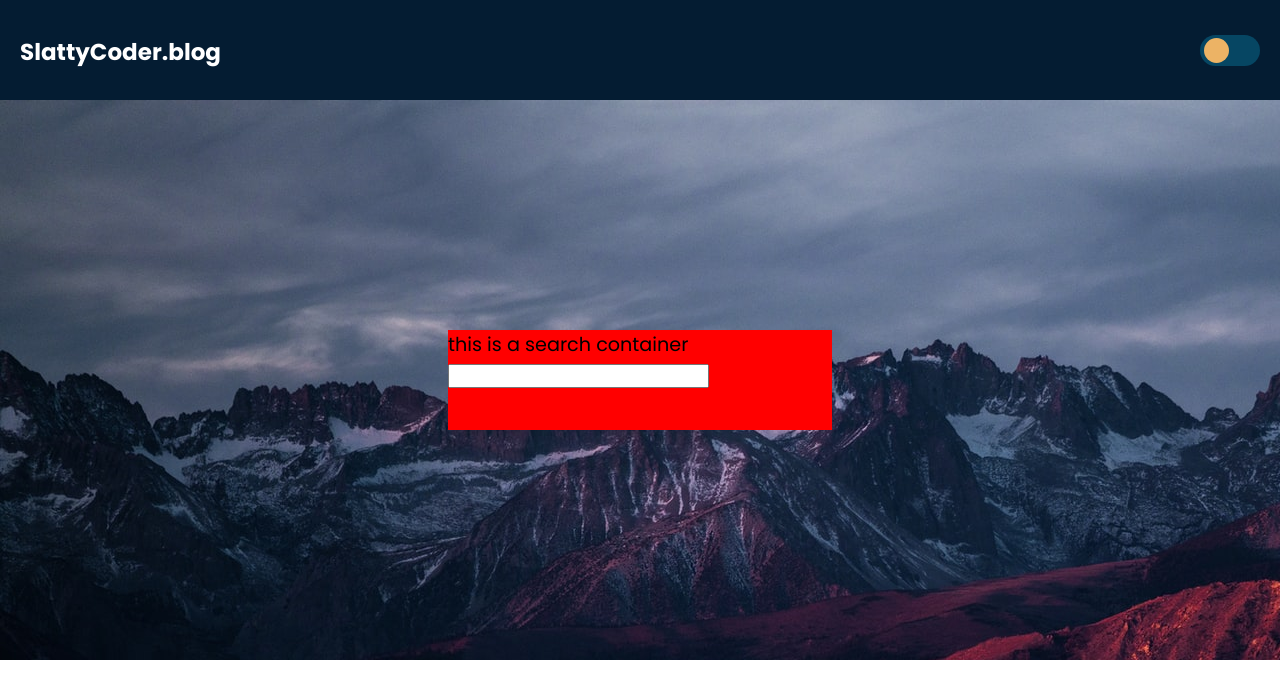
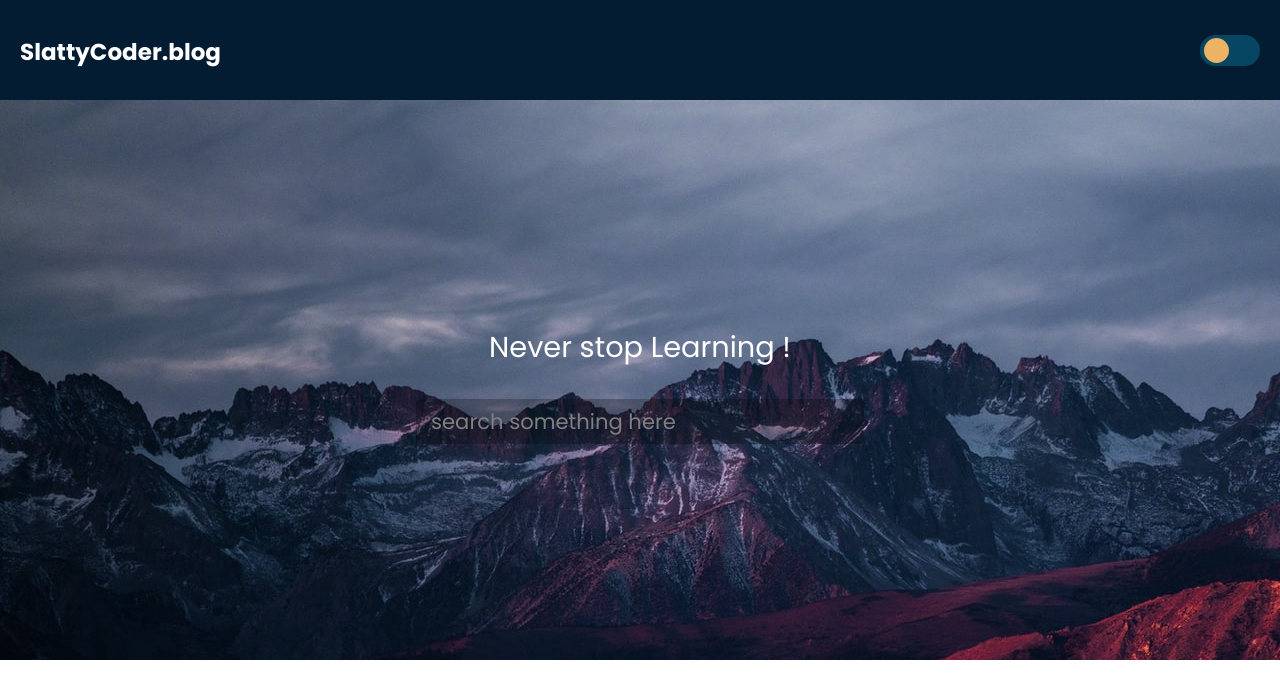
Before and after one commit to BatistaTony/slattyCoder.blog, a Next.js app: page / in a window 1280 px wide. Shown: the top 698 px of the page. Built offline with nearby package versions, Linux system fonts and the light colour scheme.

Commit message:
feat: create a search

```diff
--- a/src/components/Input/index.tsx
+++ b/src/components/Input/index.tsx
@@ -1,8 +1,11 @@
-import React from 'react'
+import React, { useRef } from 'react'
 import { InputStyled } from './styles'
 
-const Input = () => {
-	return <InputStyled />
+export interface InputProps extends React.HTMLProps<HTMLInputElement> {}
+
+const Input: React.FC<InputProps> = ({ ...props }) => {
+	const inputRef = useRef<HTMLInputElement>(null)
+	return <InputStyled {...props} ref={inputRef} />
 }
 
 export default Input
--- a/src/components/Input/styles.ts
+++ b/src/components/Input/styles.ts
@@ -1,3 +1,22 @@
 import styled from 'styled-components'
+import { loadFont } from '../../styles/global-style'
 
-export const InputStyled = styled.input``
+export const InputStyled = styled.input`
+	width: 100%;
+	height: 45px;
+	background-color: rgb(0 0 0 / 25%);
+	border: none;
+	outline: none;
+	border-radius: 5px;
+	box-sizing: border-box;
+	padding-left: 15px;
+	padding-right: 15px;
+	${loadFont({ font: 'Regular' })};
+	color: ${props => props.theme.colors.primaryText};
+	margin-top: 20px;
+	font-size: 1.1rem;
+
+	&::placeholder {
+		color: gray;
+	}
+`
--- /dev/null
+++ b/src/components/Quote/index.tsx
@@ -0,0 +1,16 @@
+import React from 'react'
+import { QuotedStyled } from './styles'
+
+interface QuoteProps {
+	text: string
+}
+
+const Quote = ({ text }: QuoteProps) => {
+	return (
+		<QuotedStyled>
+			<p>{text}</p>
+		</QuotedStyled>
+	)
+}
+
+export default Quote
--- /dev/null
+++ b/src/components/Quote/styles.ts
@@ -0,0 +1,14 @@
+import styled from 'styled-components'
+import { loadFont } from '../../styles/global-style'
+
+export const QuotedStyled = styled.div`
+	width: 100%;
+	height: auto;
+	${loadFont({
+		font: 'Bold',
+	})}
+	color: white;
+	font-size: 1.5rem;
+	text-align: center;
+	padding: 10px;
+`
--- a/src/components/Search/index.tsx
+++ b/src/components/Search/index.tsx
@@ -1,12 +1,13 @@
 import React from 'react'
 import Input from '../Input'
+import Quote from '../Quote'
 import { SearchStyled } from './styles'
 
 const Search = () => {
 	return (
 		<SearchStyled>
-			this is a search container
-			<Input />
+			<Quote text='Never stop Learning !' />
+			<Input placeholder='search something here' />
 		</SearchStyled>
 	)
 }
--- a/src/components/Search/styles.ts
+++ b/src/components/Search/styles.ts
@@ -1,7 +1,6 @@
 import styled from 'styled-components'
 
 export const SearchStyled = styled.div`
-	width: 30%;
-	height: 100px;
-	background: red;
+	width: 35%;
+	height: auto;
 `
--- a/src/components/SwitchThemeMode/styles.ts
+++ b/src/components/SwitchThemeMode/styles.ts
@@ -32,7 +32,7 @@ export const ShadowCircleStyled = styled.div<SwitchCircleStyledProps>`
 	width: ${({ isDark }) => (isDark ? '75%' : '0')};
 	height: 20px;
 	position: absolute;
-	left: 1px;
+	left: 2px;
 	background: red;
 	border-radius: 20px;
 	z-index: 1;
--- a/src/styles/global-style.ts
+++ b/src/styles/global-style.ts
@@ -11,11 +11,7 @@ export function loadFont({ font }: LoadFontProps) {
         font-family: Poppins-${font};
     }
 
-            font-family: Poppins-${font};
-
-
-
-
+    font-family: Poppins-${font};
 `
 }
 
```
